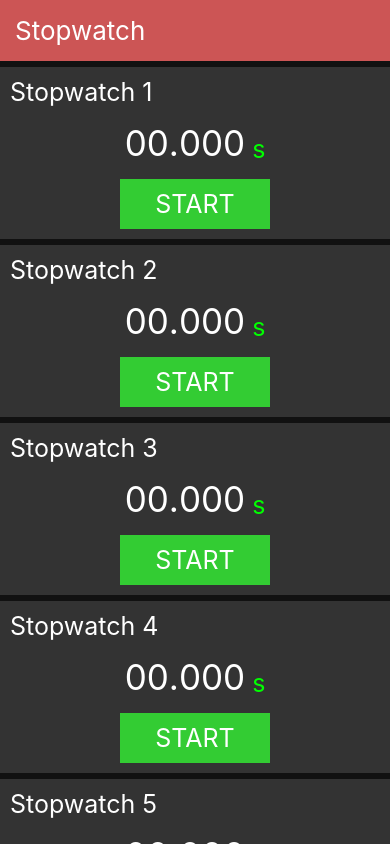
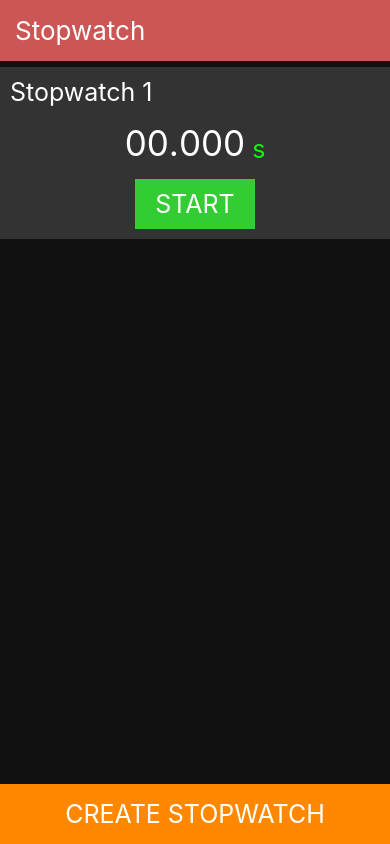
Before and after one commit to aleksiprograms/stopwatch, a React Native app: screen / in a window 390 px wide. Built offline with nearby package versions, Linux system fonts and the light colour scheme.

Commit message:
Add create new stopwatch functionality

```diff
--- a/App.js
+++ b/App.js
@@ -1,29 +1,52 @@
-import React, {useState} from 'react';
+import React, { useState } from 'react';
 import {
     StyleSheet,
     View,
     FlatList,
+    TouchableOpacity,
+    Text,
 } from 'react-native';
 import Header from './components/Header';
 import IndividualStopWatch from './components/IndividualStopwatch';
+import CreateStopwatchModal from './components/CreateStopwatchModal';
 
 const App = () => {
     const [stopwatches, setStopwatches] = useState([
-        {id: 1, name: "Stopwatch 1"},
-        {id: 2, name: "Stopwatch 2"},
-        {id: 3, name: "Stopwatch 3"},
-        {id: 4, name: "Stopwatch 4"},
-        {id: 5, name: "Stopwatch 5"},
-        {id: 6, name: "Stopwatch 6"},
+        { id: 1, name: "Stopwatch 1" },
     ]);
+
+    const [nextStopwatchId, setNextStopwatchId] = useState(2);
+
+    const [showCreateStopwatchModal, setShowCreateStopwatchModal] = useState(false);
+
+    const createStopwatch = (name) => {
+        setStopwatches(prevItems => {
+            return [...prevItems, {id: nextStopwatchId, name: name}];
+        });
+        setNextStopwatchId(nextStopwatchId => nextStopwatchId + 1);
+        setShowCreateStopwatchModal(false);
+    }
+
     return (
         <View style={styles.container}>
-            <Header title="Stopwatch"/>
+            <CreateStopwatchModal
+                visible={showCreateStopwatchModal}
+                nextStopwatchId={nextStopwatchId}
+                onPressCreate={createStopwatch}
+                onPressCancel={() => setShowCreateStopwatchModal(false)}
+            />
+            <Header title="Stopwatch" />
             <FlatList
                 data={stopwatches}
                 keyExtractor={item => item.id.toString()}
-                renderItem={({item}) => <IndividualStopWatch stopwatch={item} />}
+                renderItem={({ item }) => <IndividualStopWatch stopwatch={item} />}
             />
+            <TouchableOpacity
+                style={styles.button}
+                onPress={() => setShowCreateStopwatchModal(true)}
+            >
+                <Text style={styles.buttonText}>CREATE STOPWATCH</Text>
+            </TouchableOpacity>
         </View>
     );
 };
@@ -38,6 +61,38 @@ const styles = StyleSheet.create({
     text: {
         color: "#ffffff",
     },
+    button: {
+        width: "auto",
+        height: 60,
+        marginTop: 6,
+        backgroundColor: "#ff8800",
+        alignItems: "center",
+        justifyContent: "center",
+    },
+    buttonText: {
+        color: "#ffffff",
+        fontSize: 25,
+    },
+    centeredView: {
+        flex: 1,
+        justifyContent: "center",
+        alignItems: "center",
+      },
+      modalView: {
+        margin: 20,
+        backgroundColor: "#555555",
+        padding: 20,
+        alignItems: "center",
+      },
+      textStyle: {
+        color: "white",
+        fontWeight: "bold",
+        textAlign: "center"
+      },
+      modalText: {
+        marginBottom: 15,
+        textAlign: "center"
+      },
 });
 
 export default App;
--- a/components/Button.js
+++ b/components/Button.js
@@ -24,7 +24,9 @@ Button.defaultProps = {
 const styles = StyleSheet.create({
     button: {
         height: 50,
-        width: 150,
+        width: 120,
+        marginStart: 10,
+        marginEnd: 10,
         alignItems: "center",
         justifyContent: "center",
     },
--- /dev/null
+++ b/components/CreateStopwatchModal.js
@@ -0,0 +1,90 @@
+import React, { useState, useEffect } from 'react';
+import {
+    StyleSheet,
+    View,
+    Text,
+    Modal,
+    TextInput,
+} from 'react-native';
+import Button from './Button';
+
+const CreateStopwatchModal = ({ visible, nextStopwatchId, onPressCreate, onPressCancel }) => {
+
+    const [name, setName] = useState("");
+
+    useEffect(() => {
+        setName("Stopwatch" + nextStopwatchId);
+    }, [nextStopwatchId]);
+
+    const onNameChange = (textValue) => setName(textValue);
+
+    return (
+        <Modal
+            animationType="none"
+            transparent={true}
+            visible={visible}
+        >
+            <View style={styles.centeredView}>
+                <View style={styles.modalView}>
+                    <Text style={styles.title}>Create Stopwatch</Text>
+                    <TextInput
+                        style={styles.textinput}
+                        maxLength={15}
+                        defaultValue={"Stopwatch" + nextStopwatchId}
+                        onChangeText={onNameChange}
+                    />
+                    <View style={styles.buttonContainer}>
+                        <Button
+                            text="CANCEL"
+                            color="#cc3333"
+                            onPress={() => onPressCancel()}
+                        />
+                        <Button
+                            text="CREATE"
+                            color="#33cc33"
+                            onPress={() => onPressCreate(name)}
+                        />
+                    </View>
+                </View>
+            </View>
+        </Modal>
+    );
+};
+
+const styles = StyleSheet.create({
+    centeredView: {
+        flex: 1,
+        justifyContent: "center",
+        alignItems: "center",
+    },
+    modalView: {
+        backgroundColor: "#555555",
+        padding: 15,
+        alignItems: "center",
+    },
+    textStyle: {
+        color: "white",
+        fontWeight: "bold",
+        alignItems: "center"
+    },
+    title: {
+        alignSelf: "flex-start",
+        fontSize: 25,
+        color: "#ffffff"
+    },
+    textinput: {
+        marginTop: 20,
+        marginBottom: 20,
+        fontSize: 25,
+        width: 330,
+        color: "#000000",
+        backgroundColor: "#eeeeee",
+        borderBottomColor: "#ff0000",
+        borderBottomWidth: 3,
+    },
+    buttonContainer: {
+        flexDirection: "row",
+    },
+});
+
+export default CreateStopwatchModal;
```
